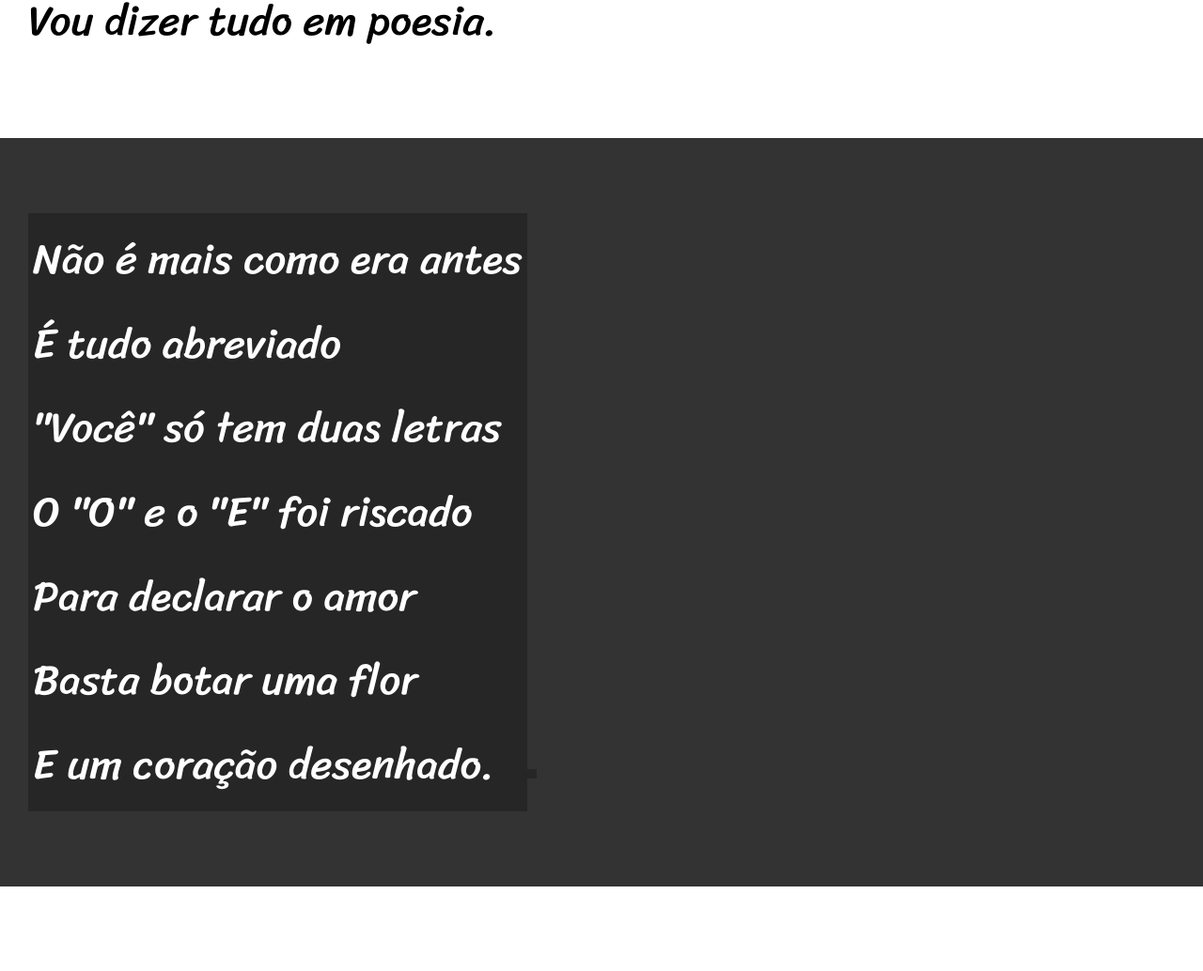
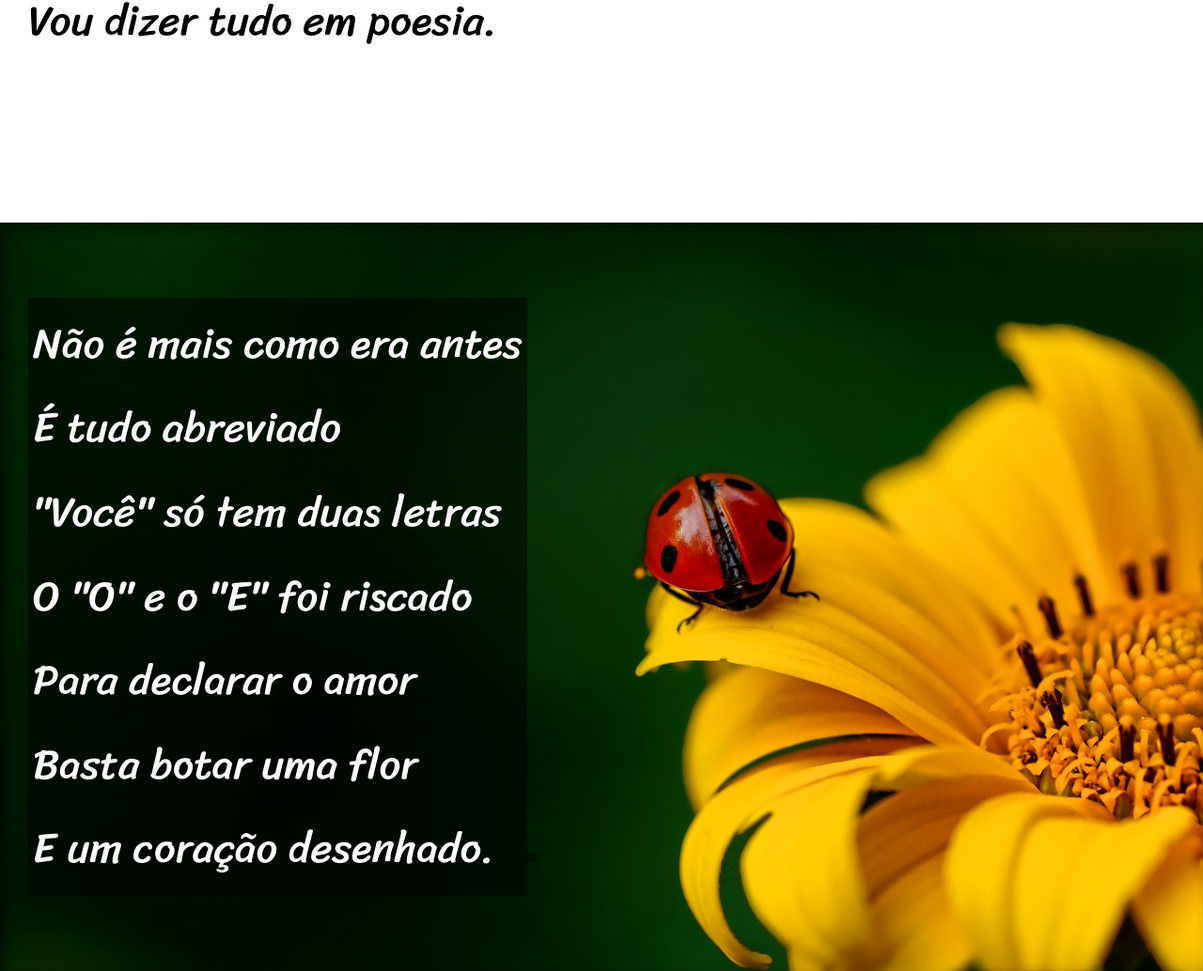
Before and after one commit to daniellwendyson/html-css, a plain HTML site: page exercicios/ex028/index.html in a window 1280 px wide. Shown: the part 900-1934 px from the top of the page at 94% size. Drawn offline with Linux system fonts and the light colour scheme.

Commit message:
efeito parallax

```diff
--- a/exercicios/ex028/estilo/style.css
+++ b/exercicios/ex028/estilo/style.css
@@ -58,6 +58,10 @@ section {
     font-size: 3.5vw;
 }
 
+section > p {
+    padding-bottom: 2em;
+}
+
 section.normal {
     background-color: white;
     color: black;
@@ -66,12 +70,25 @@ section.normal {
 section.imagem {
     background-color: rgb(51, 51 ,51);
     color: white;
+    box-shadow: inset 6px 6px 13px 0px rgba(0, 0, 0, 0.473);
+    background-size: cover;
+    background-attachment: fixed;
 }
 
 section.imagem > p {
     display: inline-block;
     padding: 5px;
-    background-color: rgb(0, 0, 0, 0.253);
+    background-color: rgb(0, 0, 0, 0.514);
+    text-shadow: 1px 1px 0px black;
+}
+
+section#img01 {
+    background-image: url('../imagens/background001.jpg');
+    background-position: right center;
+}
+
+section#img02 {
+    background-image: url('../imagens/background002.jpg');
 }
 
 footer{
--- a/exercicios/ex028/index.html
+++ b/exercicios/ex028/index.html
@@ -29,7 +29,7 @@
         </p>
     </section>
 
-    <section class="imagem">
+    <section class="imagem" id="img01">
         <p>
             Não é mais como era antes <br>
             É tudo abreviado <br>
@@ -63,7 +63,7 @@
         </p>
     </section>
 
-    <section class="imagem">
+    <section class="imagem" id="img02">
         <p>
             Tenho saudade das cartas <br>
             Escritas com a própria mão <br>
```
